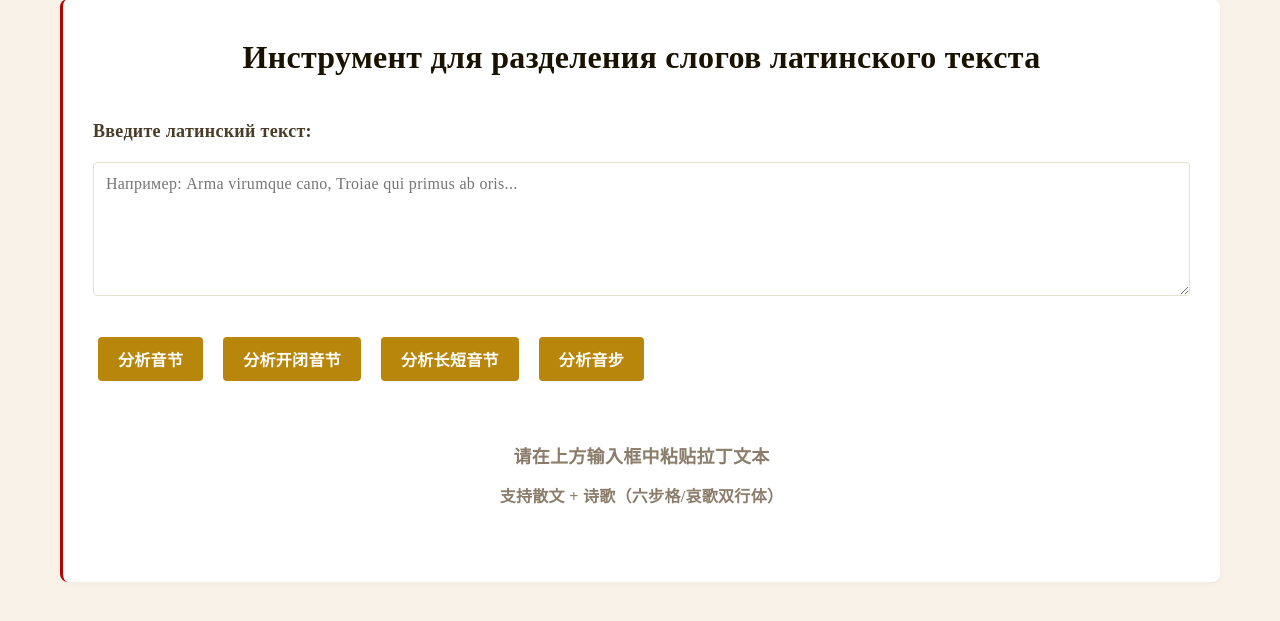
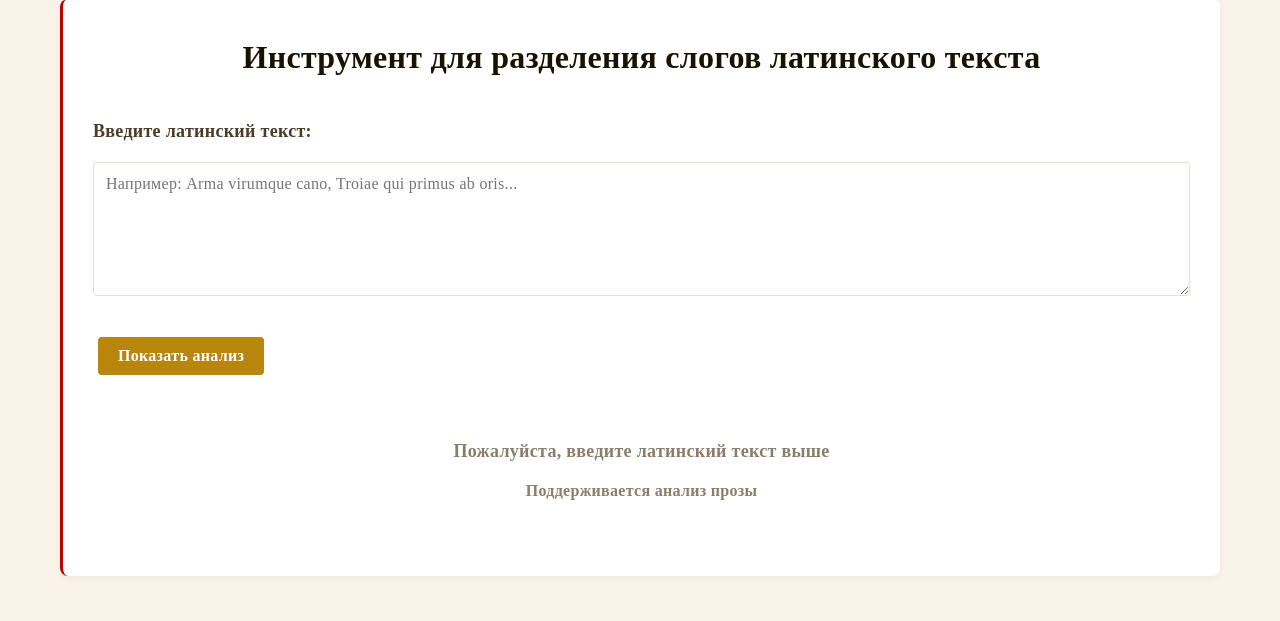
Before and after one commit to 0-317/latin_phonetics_tool, a Flask app: page / in a window 1280 px wide. Shown: the part 164-785 px from the top of the page. Run offline with Flask 3, Linux system fonts and the light colour scheme; some libraries are stand-ins or nearby versions.

Commit message:
Update index.html

```diff
--- a/templates/index.html
+++ b/templates/index.html
@@ -230,17 +230,6 @@
             position: relative;
         }
 
-        .foot-text {
-            padding: 18px;
-            border: 1px solid var(--color-border);
-            border-radius: 6px;
-            font-size: 17px;
-            line-height: 2.2;
-            text-indent: 2em;
-            margin-top: 15px;
-            background: #fdfcf9;
-        }
-
         .empty {
             text-align: center;
             padding: 40px;
@@ -292,32 +281,41 @@
             <textarea name="latin_text" rows="6" placeholder="{{ L.placeholder }}">{{ input_content }}</textarea>
 
             <div class="btn-group">
-                <button class="func-btn" id="btnSyllable">分析音节</button>
-                <button class="func-btn" id="btnOc">分析开闭音节</button>
-                <button class="func-btn" id="btnLs">分析长短音节</button>
-                <button class="func-btn" id="btnFeet">分析音步</button>
+                <button class="func-btn" id="btnAnalyze">Показать анализ</button>
             </div>
         </div>
 
         {% if stats %}
-        <h3>详细分析</h3>
+        <h3>Детальный анализ слов</h3>
 
-        <div id="panelSyllable" class="hidden">
+        <div id="panelAnalysis">
             <div class="table-box">
-                <table id="tableSyllable" class="display">
+                <table id="tableWords" class="display">
                     <thead>
                         <tr>
-                            <th width="10%">序号</th>
-                            <th width="30%">单词/诗句</th>
-                            <th width="60%">音节划分</th>
+                            <th width="10%">№</th>
+                            <th width="25%">Слово</th>
+                            <th width="25%">Слоги</th>
+                            <th width="20%">Тип (Откр./Закр.)</th>
+                            <th width="20%">Длина (Долг./Кратк.)</th>
                         </tr>
                     </thead>
                     <tbody>
-                        {% for item in stats.feet_details %}
+                        {% for item in stats.word_table %}
                         <tr>
                             <td>{{ loop.index }}</td>
-                            <td>{{ item.word or item.line }}</td>
-                            <td>{{ item.syllable_pair }}</td>
+                            <td><strong>{{ item.word }}</strong></td>
+                            <td>{{ item.syllables_full }}</td>
+                            <td>
+                                {% for t in item.oc_raw %}
+                                    {% if t == 'открытый' %}{{ L.open }}{% else %}{{ L.closed }}{% endif %}{% if not loop.last %}, {% endif %}
+                                {% endfor %}
+                            </td>
+                            <td>
+                                {% for l in item.ls_raw %}
+                                    {% if l == 'длинный' %}{{ L.long }}{% else %}{{ L.short }}{% endif %}{% if not loop.last %}, {% endif %}
+                                {% endfor %}
+                            </td>
                         </tr>
                         {% endfor %}
                     </tbody>
@@ -325,83 +323,27 @@
             </div>
         </div>
 
-        <div id="panelOc" class="hidden">
-            <div class="table-box">
-                <table id="tableOc" class="display">
-                    <thead>
-                        <tr>
-                            <th width="10%">序号</th>
-                            <th width="45%">单词/诗句</th>
-                            <th width="45%">音节类型</th>
-                        </tr>
-                    </thead>
-                    <tbody>
-                        {% for item in stats.feet_details %}
-                        <tr>
-                            <td>{{ loop.index }}</td>
-                            <td>{{ item.word or item.line }}</td>
-                            <td>{{ item.oc or '诗歌模式不区分' }}</td>
-                        </tr>
-                        {% endfor %}
-                    </tbody>
-                </table>
-            </div>
-        </div>
-
-        <div id="panelLs" class="hidden">
-            <div class="table-box">
-                <table id="tableLs" class="display">
-                    <thead>
-                        <tr>
-                            <th width="10%">序号</th>
-                            <th width="45%">单词/诗句</th>
-                            <th width="45%">音长属性</th>
-                        </tr>
-                    </thead>
-                    <tbody>
-                        {% for item in stats.feet_details %}
-                        <tr>
-                            <td>{{ loop.index }}</td>
-                            <td>{{ item.word or item.line }}</td>
-                            <td>{{ item.ls or '诗歌模式不区分' }}</td>
-                        </tr>
-                        {% endfor %}
-                    </tbody>
-                </table>
-            </div>
-        </div>
-
-        <div id="panelFeet" class="hidden">
-            <div class="foot-text" style="line-height: 1.8; font-size: 1.1em; letter-spacing: 0.5px;">
-                {% set full_text = [] %}
-                {% for item in stats.feet_details %}
-                    {% set _ = full_text.append(item.syllable_pair + "(<strong>" + item.pattern + "</strong>)") %}
-                {% endfor %}
-                {{ full_text|join(' | ') }}
-            </div>
-        </div>
-
-        <h3 style="margin-top: 40px;">统计分析</h3>
+        <h3 style="margin-top: 40px;">Статистика</h3>
         <p style="margin-bottom: 15px; font-size: 18px;">
-            总项目数：<strong>{{ stats.total_items }}</strong> |
-            总音节数：<strong>{{ stats.total_syllables }}</strong>
+            Всего слов: <strong>{{ stats.total_items }}</strong> |
+            Всего слогов: <strong>{{ stats.total_syllables }}</strong>
         </p>
 
         <div class="stats-grid">
             <div class="stat-card">
-                <h4>开闭音节统计</h4>
+                <h4>Открытые / Закрытые</h4>
                 <div class="chart-container">
                     <canvas id="chartOc"></canvas>
                 </div>
             </div>
             <div class="stat-card">
-                <h4>长短音节统计</h4>
+                <h4>Долгие / Краткие</h4>
                 <div class="chart-container">
                     <canvas id="chartLs"></canvas>
                 </div>
             </div>
             <div class="stat-card">
-                <h4>音步类型统计</h4>
+                <h4>Распределение стоп</h4>
                 <div class="chart-container">
                     <canvas id="chartFeet"></canvas>
                 </div>
@@ -410,8 +352,8 @@
 
         {% else %}
         <div class="empty">
-            <p>请在上方输入框中粘贴拉丁文本</p>
-            <p style="margin-top: 10px; font-size: 16px;">支持散文 + 诗歌（六步格/哀歌双行体）</p>
+            <p>Пожалуйста, введите латинский текст выше</p>
+            <p style="margin-top: 10px; font-size: 16px;">Поддерживается анализ прозы</p>
         </div>
         {% endif %}
     </div>
@@ -435,49 +377,54 @@
                 const table = $(tableId).DataTable();
                 table.clear().draw(false);
                 table.destroy(true);
+                // Re-append the original table structure to avoid DataTables wrapper issues
                 $(tableId).closest('.dataTables_wrapper').replaceWith($(tableId).clone(true));
             }
         }
 
-        function showPanel(panelId) {
-            document.querySelectorAll('#panelSyllable, #panelOc, #panelLs, #panelFeet').forEach(panel => {
-                panel.classList.add('hidden');
+        function showAnalysis() {
+            const panel = document.getElementById('panelAnalysis');
+            if (panel) {
+                panel.classList.remove('hidden');
+                destroyDataTable('#tableWords');
+                setTimeout(() => {
+                    $('#tableWords').DataTable({
+                        paging: true,
+                        searching: true,
+                        ordering: true,
+                        autoWidth: false,
+                        order: [[0, 'asc']],
+                        stateSave: false,
+                        language: {
+                            search: 'Поиск:',
+                            lengthMenu: 'Показать _MENU_ записей',
+                            info: 'Записи с _START_ до _END_ из _TOTAL_',
+                            paginate: {
+                                first: 'Первая',
+                                last: 'Последняя',
+                                next: 'Следующая',
+                                previous: 'Предыдущая'
+                            }
+                        }
                     });
-
-            destroyDataTable('#tableSyllable');
-            destroyDataTable('#tableOc');
-            destroyDataTable('#tableLs');
-
-            const targetPanel = document.getElementById(panelId);
-            if (targetPanel) {
-                targetPanel.classList.remove('hidden');
+                }, 50);
             }
-
-            setTimeout(() => {
-                switch (panelId) {
-                    case 'panelSyllable':
-                        $('#tableSyllable').DataTable({paging:true,searching:true,ordering:true,autoWidth:false,order:[[0,'asc']],stateSave:false,
-                        language:{search:'搜索：',lengthMenu:'显示 _MENU_ 条',info:'显示第 _START_ 到 _END_ 条，共 _TOTAL_ 条',paginate:{first:'首页',last:'末页',next:'下一页',previous:'上一页'}}});
-                        break;
-                    case 'panelOc':
-                        $('#tableOc').DataTable({paging:true,searching:true,ordering:true,autoWidth:false,order:[[0,'asc']],stateSave:false,
-                        language:{search:'搜索：',lengthMenu:'显示 _MENU_ 条',info:'显示第 _START_ 到 _END_ 条，共 _TOTAL_ 条',paginate:{first:'首页',last:'末页',next:'下一页',previous:'上一页'}}});
-                        break;
-                    case 'panelLs':
-                        $('#tableLs').DataTable({paging:true,searching:true,ordering:true,autoWidth:false,order:[[0,'asc']],stateSave:false,
-                        language:{search:'搜索：',lengthMenu:'显示 _MENU_ 条',info:'显示第 _START_ 到 _END_ 条，共 _TOTAL_ 条',paginate:{first:'首页',last:'末页',next:'下一页',previous:'上一页'}}});
-                        break;
-                }
-            }, 50);
         }
 
         document.addEventListener('DOMContentLoaded', function() {
-            document.getElementById('btnSyllable').addEventListener('click', () => showPanel('panelSyllable'));
-            document.getElementById('btnOc').addEventListener('click', () => showPanel('panelOc'));
-            document.getElementById('btnLs').addEventListener('click', () => showPanel('panelLs'));
-            document.getElementById('btnFeet').addEventListener('click', () => showPanel('panelFeet'));
+            // Привязываем все кнопки к показу анализа
+            const btns = ['btnAnalyze', 'btnSyllable', 'btnOc', 'btnLs', 'btnFeet'];
+            btns.forEach(id => {
+                const btn = document.getElementById(id);
+                if (btn) {
+                    btn.addEventListener('click', showAnalysis);
+                }
+            });
 
+            // Показываем анализ сразу при загрузке, если есть данные
             {% if stats %}
+                showAnalysis();
+
                 const chartColors = ['#C9B18E', '#B8860B', '#D4B98C', '#8B7D6B', '#B50404', '#4A3C28'];
 
                 Object.values(chartInstances).forEach(chart => {if(chart)chart.destroy();});
@@ -485,28 +432,56 @@
                 chartInstances.oc = new Chart(document.getElementById('chartOc'), {
                     type: 'doughnut',
                     data: {
-                    labels: ['开音节', '闭音节'],
-                    datasets: [{data: [{{ stats.open_count }}, {{ stats.closed_count }}],backgroundColor: chartColors.slice(0,2),borderWidth:1,borderColor:'#fff'}]
+                        labels: ['{{ L.open }}', '{{ L.closed }}'],
+                        datasets: [{
+                            data: [{{ stats.open_count }}, {{ stats.closed_count }}],
+                            backgroundColor: chartColors.slice(0,2),
+                            borderWidth: 1,
+                            borderColor: '#fff'
+                        }]
                     },
-                options:{responsive:true,maintainAspectRatio:false,plugins:{legend:{position:'bottom'}}}
+                    options: {
+                        responsive: true,
+                        maintainAspectRatio: false,
+                        plugins: { legend: { position: 'bottom' } }
+                    }
                 });
 
                 chartInstances.ls = new Chart(document.getElementById('chartLs'), {
-                type:'pie',
-                data:{
-                    labels:['长音节','短音节'],
-                    datasets:[{data:[{{ stats.long_count }},{{ stats.short_count }}],backgroundColor:chartColors.slice(2,4),borderWidth:1,borderColor:'#fff'}]
+                    type: 'pie',
+                    data: {
+                        labels: ['{{ L.long }}', '{{ L.short }}'],
+                        datasets: [{
+                            data: [{{ stats.long_count }}, {{ stats.short_count }}],
+                            backgroundColor: chartColors.slice(2,4),
+                            borderWidth: 1,
+                            borderColor: '#fff'
+                        }]
                     },
-                options:{responsive:true,maintainAspectRatio:false,plugins:{legend:{position:'bottom'}}}
+                    options: {
+                        responsive: true,
+                        maintainAspectRatio: false,
+                        plugins: { legend: { position: 'bottom' } }
+                    }
                 });
 
                 chartInstances.feet = new Chart(document.getElementById('chartFeet'), {
-                type:'bar',
-                data:{
-                    labels:{{ stats.feet_labels|tojson }},
-                    datasets:[{data:{{ stats.feet_values|tojson }},backgroundColor:chartColors,borderWidth:1,borderColor:'#fff'}]
+                    type: 'bar',
+                    data: {
+                        labels: {{ stats.feet_labels|tojson }},
+                        datasets: [{
+                            data: {{ stats.feet_values|tojson }},
+                            backgroundColor: chartColors,
+                            borderWidth: 1,
+                            borderColor: '#fff'
+                        }]
                     },
-                options:{responsive:true,maintainAspectRatio:false,plugins:{legend:{display:false}},scales:{y:{beginAtZero:true}}}
+                    options: {
+                        responsive: true,
+                        maintainAspectRatio: false,
+                        plugins: { legend: { display: false } },
+                        scales: { y: { beginAtZero: true } }
+                    }
                 });
             {% endif %}
         });
```
Lines whose indentation alone changed are shown as unchanged.
